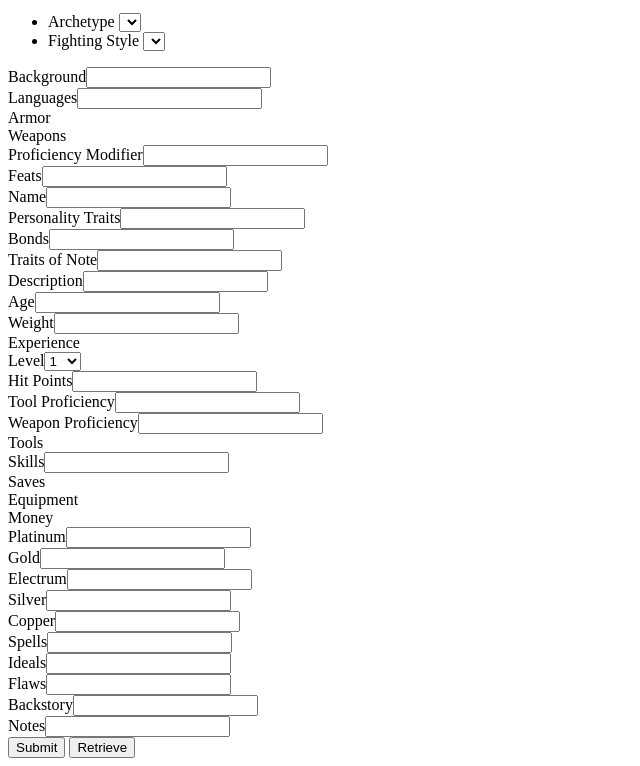
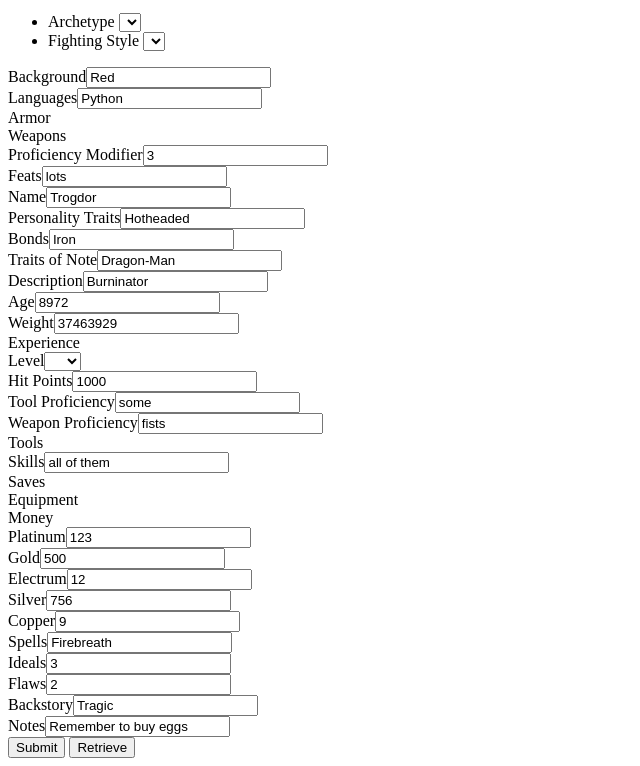
Before and after one commit to somexotherxguy/D-D, a plain HTML site: page index.html in a window 1280 px wide. Both pictures are taken after a click on the button "Retrieve". Shown: the part 308-1074 px from the top of the page, without its empty margins (0-640 px from the left). Drawn offline with Linux system fonts and the light colour scheme.

Commit message:
Got Retrieve working! Yeah!

```diff
--- a/index.html
+++ b/index.html
@@ -10,7 +10,7 @@
 
 </head>
 <body>
-  <form id="char_info">
+  <form id="char_info" autocomplete="off">
     <div>Abilities
       <ul>
         <li><div>Strength <input type="number" id="str"></div></li>
@@ -23,8 +23,8 @@
     </div>
 
     <div>Gender
-      <input type="radio" name="gender" id="gender" value="male">Male
-      <input type="radio" name="gender" id="gender" value="female">Female</div>
+      <input type="radio" name="gender" id="male" value="male">Male
+      <input type="radio" name="gender" id="female" value="female">Female</div>
     <div>Height<input type="text" id="height"></div>
     <div>Race<input type="text" id="race"></div>
     <div>Sub Race<input type="text" id="sub_race"></div>
--- a/index.js
+++ b/index.js
@@ -55,7 +55,7 @@ var class_options = {
       "fighting_styles":
         {
           "archery":"Archery",
-          "defense": "Dueling",
+          "defense": "Defense",
           "dueling": "Dueling",
           "great_weapon": "Great Weapon Fighting",
           "protection": "Protection",
@@ -231,21 +231,26 @@ var r = "";
 function test_query() {
 	var xhttp;
 	xhttp = new XMLHttpRequest();
-	xhttp.onreadystatechange = function () {
-		r = xhttp.response;
-		console.log(r);
-		/*JSON.parse(r, function(k, v) {
-		  console.log(k, v);
-	    })*/
-		json_test = '{"ideal":"3","flaw":"2","story":"Tragic","gender":"M","height":"12.5","race":"Orc","alignment":"Humans","class_name":"Warrior","fighting_style":"Melee","background":"Red","proficiency_mod":"3","str":"12","con":"13","wis":"16","dex":"14","int":"14","chr":"21","feat":"lots","char_name":"Trogdor","traits":"Hotheaded","bonds":"Iron","notable_traits":"Dragon-Man","description":"Burninator","age":"8972","weight":"37463929","sub_race":"Dragon-Man","exp":">9000","archetype":"SmackEm","level":"Too Damn High!","hp":"Enough","tool_prof":"some","weapon_prof":"fists","skills":"all of them","money":"one horde","available_spells":"Firebreath","notes":"Remember to buy eggs"}'
-		r = JSON.parse(json_test)
-		console.log(r["char_name"], "the", r["description"])
-		/*for (k in r) {
-		  console.log(k, r[k]);
-		}*/
-	}
+	/*xhttp.onreadystatechange = function () {
+		if (this.readyState == 4 && this.status == 200) {
+			document.getElementById("char_info").innerHTML = this.responseText;
+		}
+	};*/
+	json_test = JSON.stringify({"ideal":3,"flaw":2,"story":"Tragic","gender":"male","height":12.5,"race":"Man","alignment":"Humans","class_name":"Warrior","fighting_style":"Melee","background":"Red","proficiency_mod":3,"str":12,"con":13,"wis":"16","dex":14,"int":14,"chr":21,"feat":"lots","char_name":"Trogdor","traits":"Hotheaded","bonds":"Iron","notable_traits":"Dragon-Man","description":"Burninator","age":8972,"weight":37463929,"sub_race":"Dragon-Man","exp":9000,"archetype":"SmackEm","level":69,"hp":1000,"tool_prof":"some","weapon_prof":"fists","skills":"all of them","platinum":123,"gold":500,"electrum":12,"silver":756,"copper":9,"available_spells":"Firebreath","notes":"Remember to buy eggs", "languages":"Python"});
+	r = JSON.parse(json_test);
 	xhttp.open("GET", "object.json", true);
 	xhttp.send();
+	for (k in r) {
+		if (k === "gender") {
+			var row = document.getElementById(r[k]);
+			row.checked = true;
+		} else {
+		  var row = document.getElementById(k);
+		  if (row) {
+		    row.value = r[k];
+		  }
+		}
+	}
 }
 
 function class_selected(class_name = "fighter")  {
--- a/object.json
+++ b/object.json
@@ -1 +1 @@
-'{"ideal":"3","flaw":"2","story":"Tragic","gender":"M","height":"12.5","race":"Orc","alignment":"Humans","class_name":"Warrior","fighting_style":"Melee","background":"Red","proficiency_mod":"3","str":"12","con":"13","wis":"16","dex":"14","int":"14","chr":"21","feat":"lots","char_name":"Trogdor","traits":"Hotheaded","bonds":"Iron","notable_traits":"Dragon-Man","description":"Burninator","age":"8972","weight":"37463929","sub_race":"Dragon-Man","exp":">9000","archetype":"SmackEm","level":"Too Damn High!","hp":"Enough","tool_prof":"some","weapon_prof":"fists","skills":"all of them","money":"one horde","available_spells":"Firebreath","notes":"Remember to buy eggs"}'
+{"ideal":"3","flaw":"2","story":"Tragic","gender":"M","height":"12.5","race":"Orc","alignment":"Humans","class_name":"Warrior","fighting_style":"Melee","background":"Red","proficiency_mod":"3","str":"12","con":"13","wis":"16","dex":"14","int":"14","chr":"21","feat":"lots","char_name":"Trogdor","traits":"Hotheaded","bonds":"Iron","notable_traits":"Dragon-Man","description":"Burninator","age":"8972","weight":"37463929","sub_race":"Dragon-Man","exp":">9000","archetype":"SmackEm","level":"Too Damn High!","hp":"Enough","tool_prof":"some","weapon_prof":"fists","skills":"all of them","money":"one horde","available_spells":"Firebreath","notes":"Remember to buy eggs"}
```
